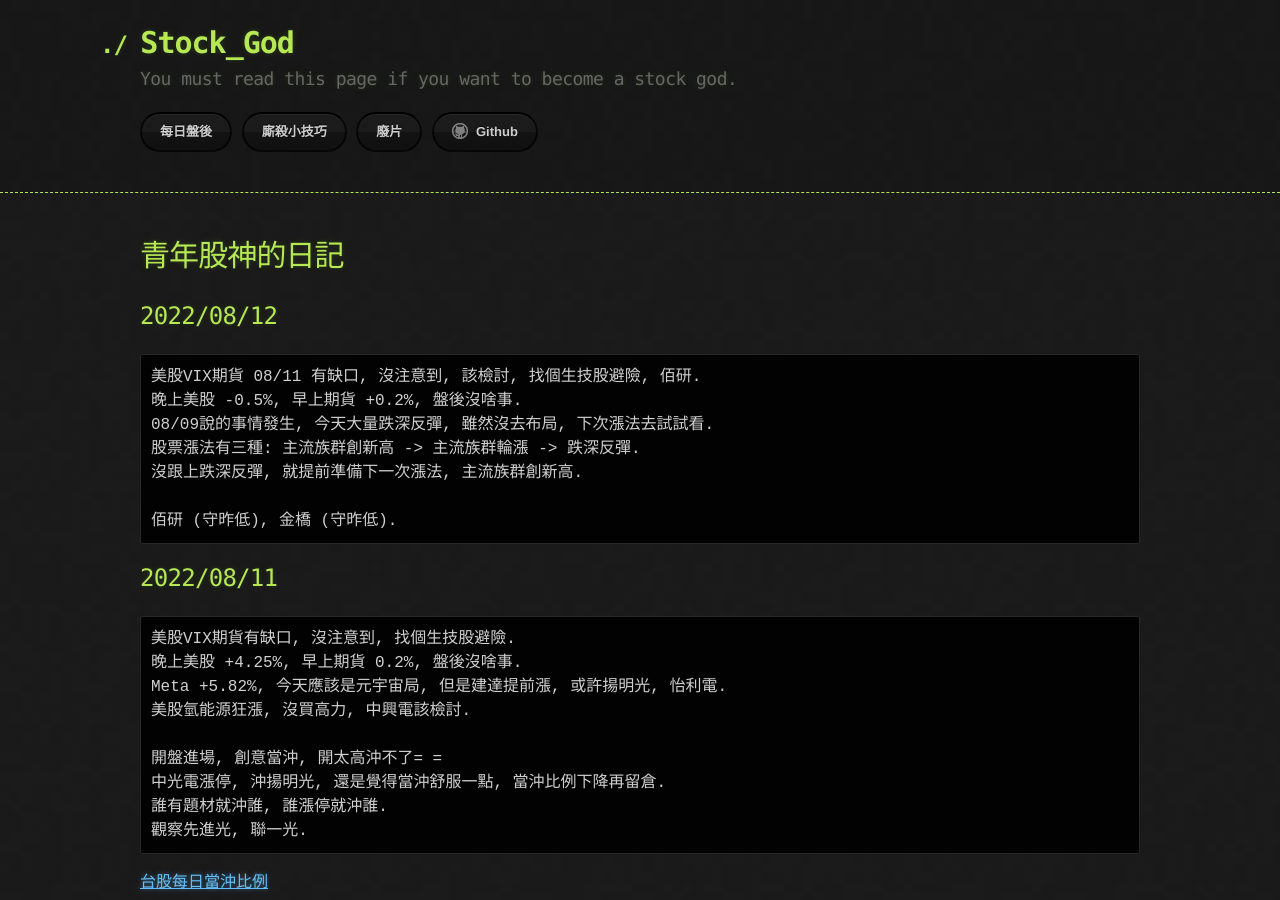
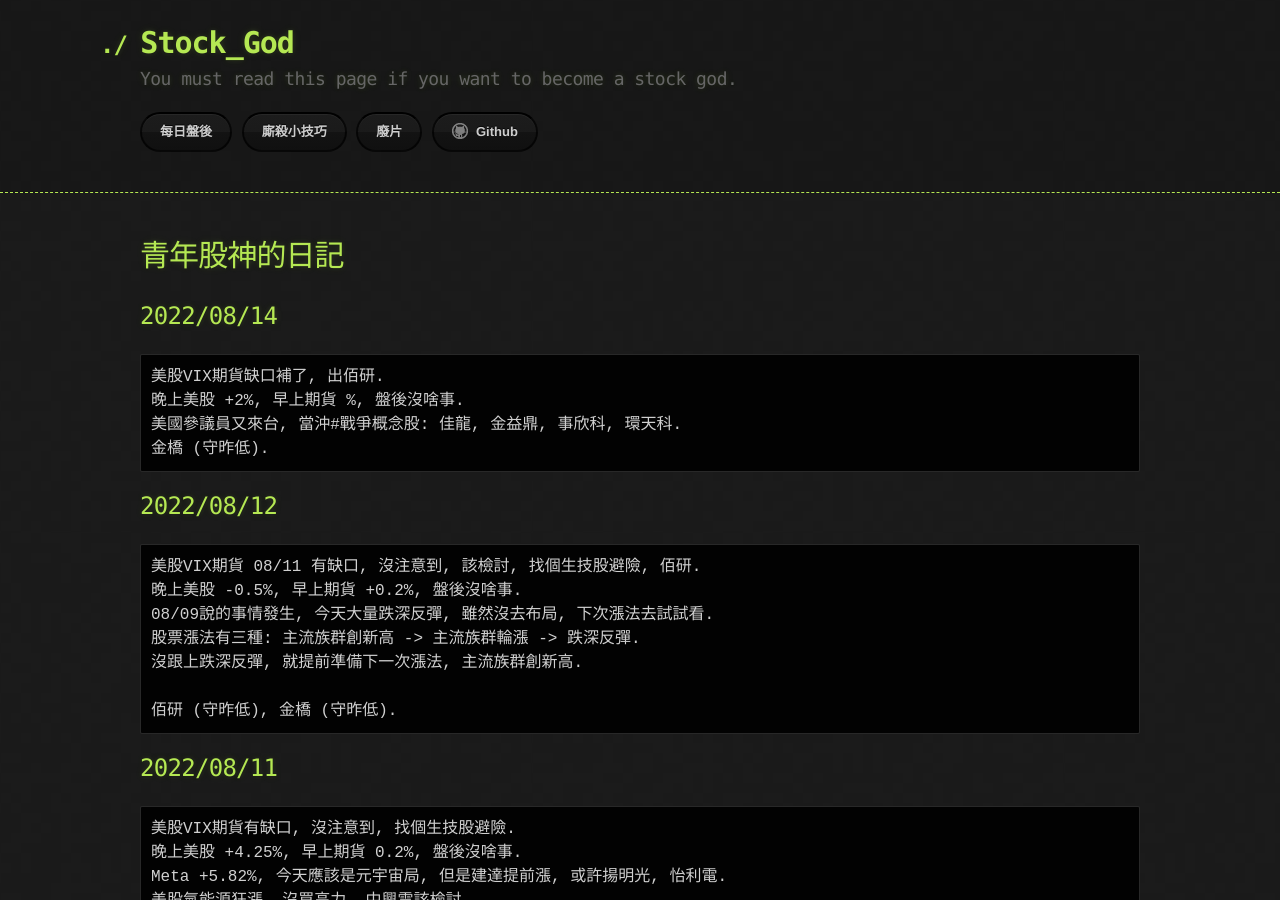
Before and after one commit to lepg5487/Stock_God, a Jekyll site: the page built from index.md, in a window 1280 px wide and 900 px high. Built offline with Jekyll 4.4.1, drawn with Linux system fonts in a browser that asks for light colours; our own code applies the rules of GitHub Pages for plain Markdown files.

Commit message:
Update index.md

````diff
--- a/index.md
+++ b/index.md
@@ -3,6 +3,14 @@ layout: testlayouts
 ---
 
 # 青年股神的日記
+
+## 2022/08/14
+```
+美股VIX期貨缺口補了, 出佰研.
+晚上美股 +2%, 早上期貨 %, 盤後沒啥事.
+美國參議員又來台, 當沖#戰爭概念股: 佳龍, 金益鼎, 事欣科, 環天科.
+金橋 (守昨低).
+```
 
 ## 2022/08/12
 ```
````
